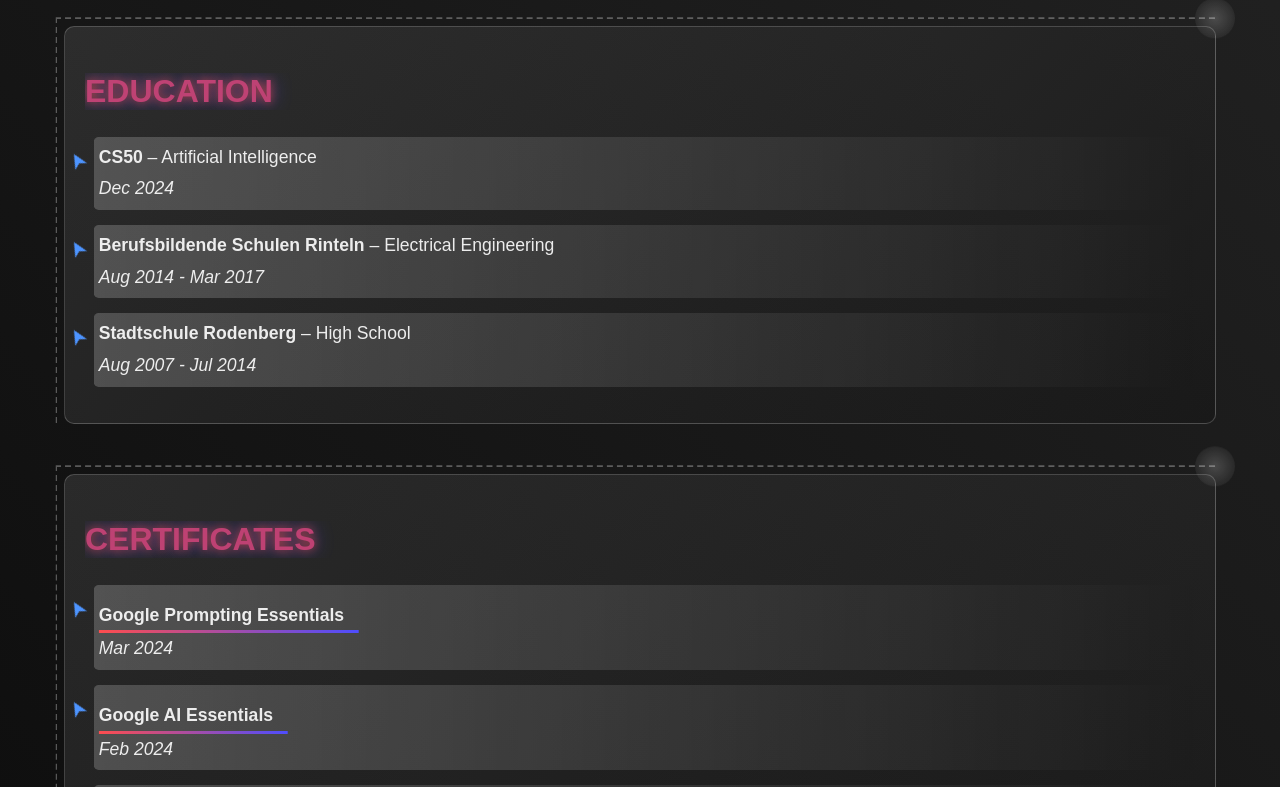
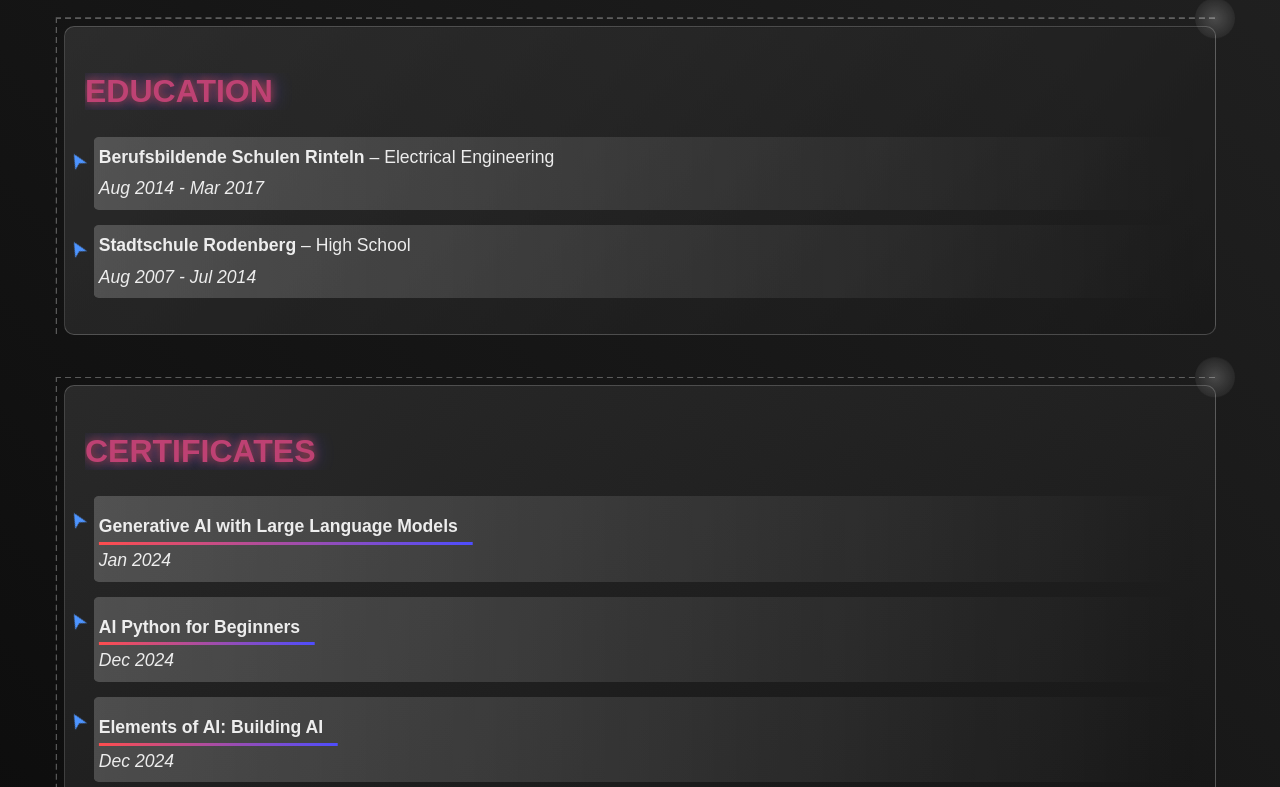
Before and after one commit to joesaistuff/joesaistuff.github.io, a plain HTML site: page index.html in a window 1280 px wide. Shown: the part 1340-2127 px from the top of the page. Drawn offline with Linux system fonts and the light colour scheme.

Commit message:
Update index.html

```diff
--- a/index.html
+++ b/index.html
@@ -57,11 +57,6 @@
             <h2>Education</h2>
             <ul>
                 <li>
-                    <strong>CS50</strong> – Artificial Intelligence
-                    <br>
-                    <em>Dec 2024</em>
-                </li>
-                <li>
                     <strong>Berufsbildende Schulen Rinteln</strong> – Electrical Engineering
                     <br>
                     <em>Aug 2014 - Mar 2017</em>
@@ -78,16 +73,6 @@
         <section id="certificates" class="section">
             <h2>Certificates</h2>
             <ul>
-                <li>
-                    <a href="#" target="_blank">Google Prompting Essentials</a>
-                    <br>
-                    <em>Mar 2024</em>
-                </li>
-                <li>
-                    <a href="#" target="_blank">Google AI Essentials</a>
-                    <br>
-                    <em>Feb 2024</em>
-                </li>
                 <li>
                     <a href="#" target="_blank">Generative AI with Large Language Models</a>
                     <br>
```
